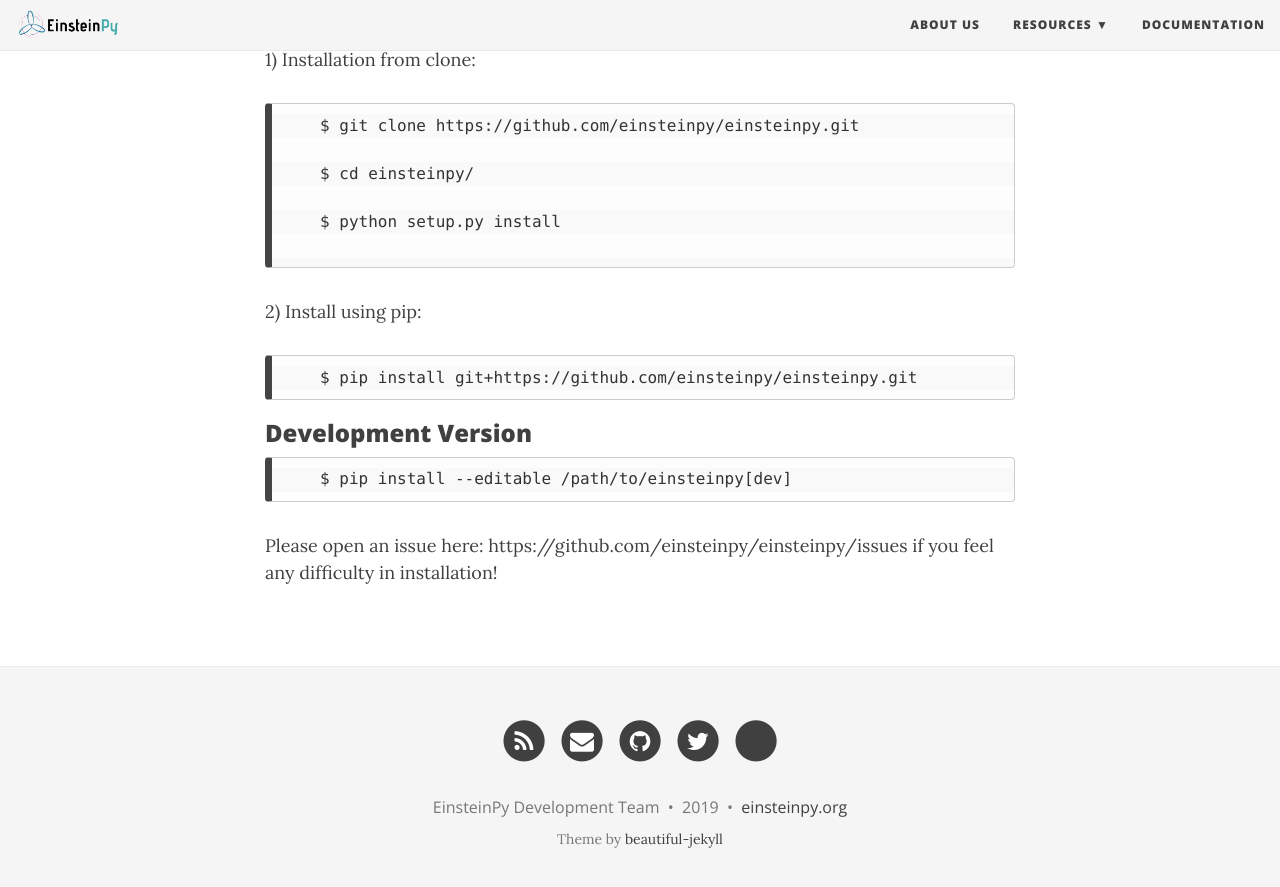
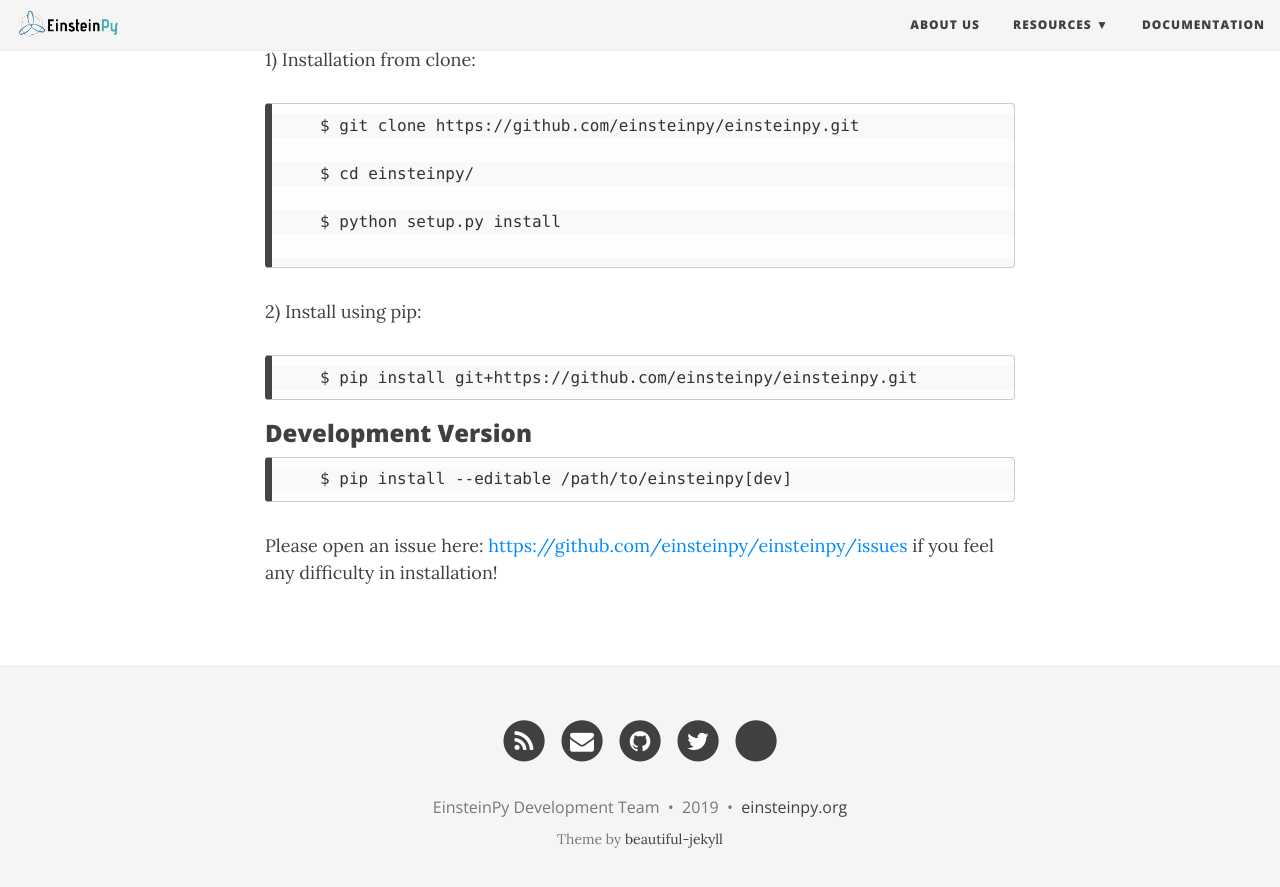
Before and after one commit to einsteinpy/blog.einsteinpy.org, a Jekyll site: the page built from installation.md, in a window 1280 px wide and 900 px high, scrolled down 674 px. Shown: the top 887 px of the window. Built offline with Jekyll 4.4.1, drawn with Linux system fonts in a browser that asks for light colours; nearby versions of some CDN libraries; part of the change alters nothing that is shown.

````diff
--- a/installation.md
+++ b/installation.md
@@ -45,5 +45,5 @@ For installing the development version, you can do two things:
     $ pip install --editable /path/to/einsteinpy[dev]
 ```
 
-Please open an issue here: https://github.com/einsteinpy/einsteinpy/issues
+Please open an issue here: [https://github.com/einsteinpy/einsteinpy/issues](https://github.com/einsteinpy/einsteinpy/issues)
 if you feel any difficulty in installation!
````
